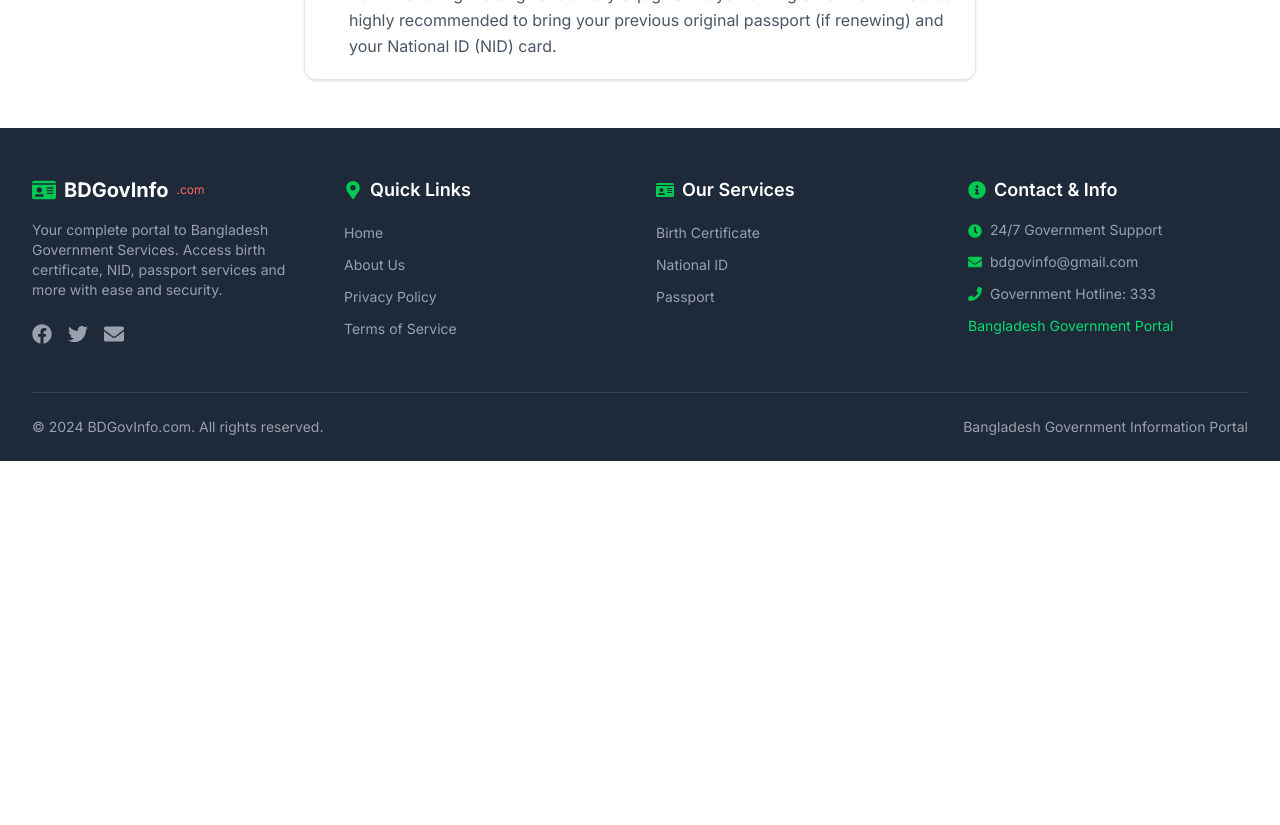
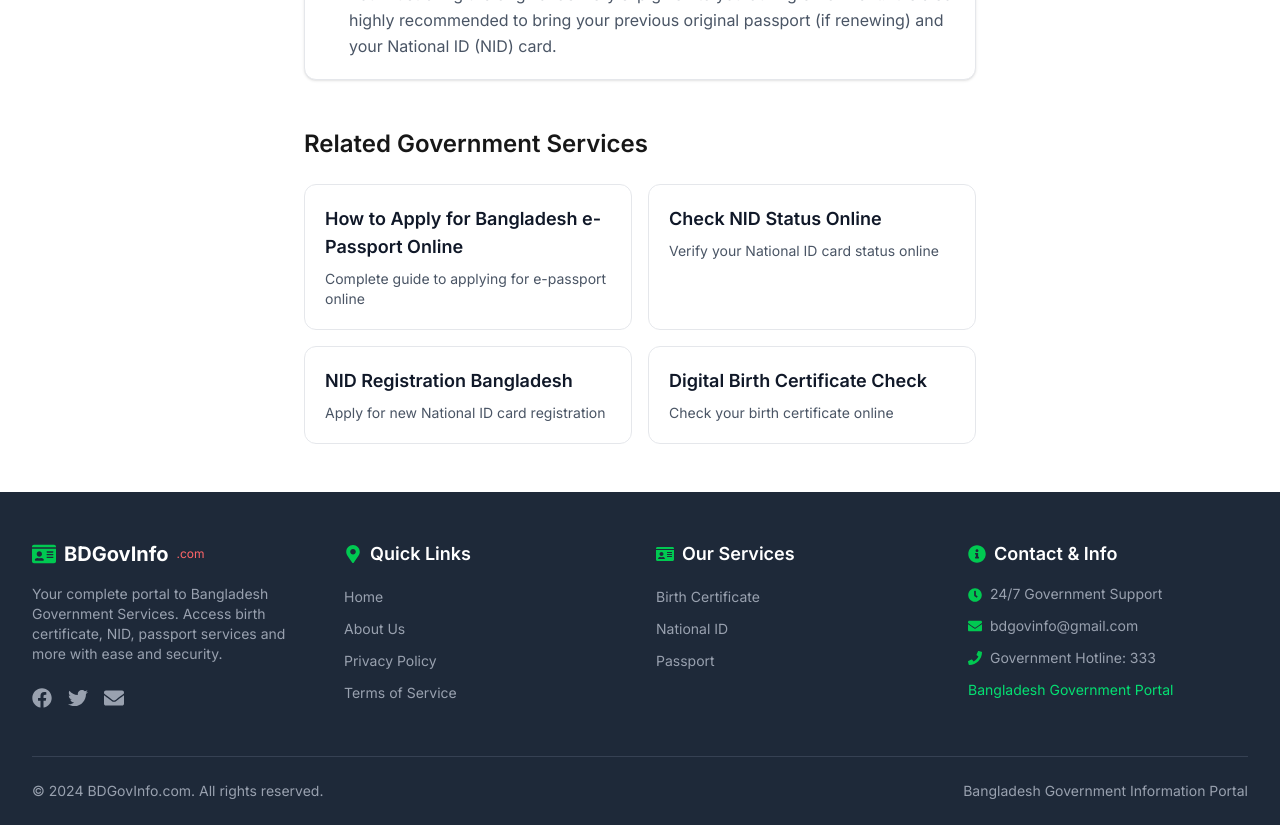
Before and after one commit to mdistiakahmed/bdgovinfo, a Next.js app: page /en/check-bangladesh-e-passport-status-online in a window 1280 px wide. Shown: the part 7120-7945 px from the top of the page. Before the commit the page ends 7581 px from the top, so only its background shows below. Built offline with nearby package versions, Linux system fonts and the light colour scheme.

Commit message:
add passport check

```diff
--- a/app/[lang]/(passport)/check-bangladesh-e-passport-status-online/page.tsx
+++ b/app/[lang]/(passport)/check-bangladesh-e-passport-status-online/page.tsx
@@ -168,7 +168,7 @@ export default async function PassportStatusPage({
               </li>
 
               <li>
-                <a href="#passport-faq" className="hover:underline">
+                <a href="#faq-section" className="hover:underline">
                   FAQ
                 </a>
               </li>
@@ -297,8 +297,6 @@ export default async function PassportStatusPage({
                   ? "You can find these details on the delivery slip provided by the passport office after completing your biometric enrollment. This slip is very important for tracking your application status online."
                   : "এই তথ্যগুলো আপনি বায়োমেট্রিক সম্পন্ন করার পর পাসপোর্ট অফিস থেকে পাওয়া ডেলিভারি স্লিপে পাবেন। অনলাইনে স্ট্যাটাস চেক করার জন্য এই স্লিপ অত্যন্ত গুরুত্বপূর্ণ।"}
               </p>
-
-
 
               <img
                 src="/passport/passport_delivery_slip.png"
@@ -500,6 +498,81 @@ export default async function PassportStatusPage({
               ))}
             </div>
           </div>
+
+          {/* Related Pages Section */}
+          <div className="mt-12">
+            <h2 className="text-2xl font-semibold mb-6">
+              {currentLang === "en"
+                ? "Related Government Services"
+                : "সম্পর্কিত সরকারি সেবাসমূহ"}
+            </h2>
+
+            <div className="grid md:grid-cols-2 gap-4">
+              <a
+                href={`/${currentLang}/how-to-apply-e-passport-bangladesh-online`}
+                className="block bg-white border border-gray-200 rounded-xl p-5 hover:border-blue-400 hover:shadow-md transition-all"
+              >
+                <h3 className="font-semibold text-lg text-gray-900 mb-2">
+                  {currentLang === "en"
+                    ? "How to Apply for Bangladesh e-Passport Online"
+                    : "বাংলাদেশ ই-পাসপোর্ট অনলাইনে আবেদন করার নিয়ম"}
+                </h3>
+                <p className="text-gray-600 text-sm">
+                  {currentLang === "en"
+                    ? "Complete guide to applying for e-passport online"
+                    : "ই-পাসপোর্ট অনলাইনে আবেদন করার সম্পূর্ণ নির্দেশিকা"}
+                </p>
+              </a>
+
+              <a
+                href={`/${currentLang}/nid-check-bangladesh`}
+                className="block bg-white border border-gray-200 rounded-xl p-5 hover:border-blue-400 hover:shadow-md transition-all"
+              >
+                <h3 className="font-semibold text-lg text-gray-900 mb-2">
+                  {currentLang === "en"
+                    ? "Check NID Status Online"
+                    : "এনআইডি স্ট্যাটাস অনলাইনে চেক করুন"}
+                </h3>
+                <p className="text-gray-600 text-sm">
+                  {currentLang === "en"
+                    ? "Verify your National ID card status online"
+                    : "আপনার জাতীয় পরিচয়পত্রের স্ট্যাটাস অনলাইনে যাচাই করুন"}
+                </p>
+              </a>
+
+              <a
+                href={`/${currentLang}/nid-registration-bangladesh`}
+                className="block bg-white border border-gray-200 rounded-xl p-5 hover:border-blue-400 hover:shadow-md transition-all"
+              >
+                <h3 className="font-semibold text-lg text-gray-900 mb-2">
+                  {currentLang === "en"
+                    ? "NID Registration Bangladesh"
+                    : "বাংলাদেশ এনআইডি রেজিস্ট্রেশন"}
+                </h3>
+                <p className="text-gray-600 text-sm">
+                  {currentLang === "en"
+                    ? "Apply for new National ID card registration"
+                    : "নতুন জাতীয় পরিচয়পত্রের জন্য আবেদন করুন"}
+                </p>
+              </a>
+
+              <a
+                href={`/${currentLang}/digital-birth-certificate-check-bangladesh`}
+                className="block bg-white border border-gray-200 rounded-xl p-5 hover:border-blue-400 hover:shadow-md transition-all"
+              >
+                <h3 className="font-semibold text-lg text-gray-900 mb-2">
+                  {currentLang === "en"
+                    ? "Digital Birth Certificate Check"
+                    : "ডিজিটাল জন্ম সনদ যাচাই করুন"}
+                </h3>
+                <p className="text-gray-600 text-sm">
+                  {currentLang === "en"
+                    ? "Check your birth certificate online"
+                    : "আপনার জন্ম সনদ অনলাইনে যাচাই করুন"}
+                </p>
+              </a>
+            </div>
+          </div>
         </div>
       </section>
     </div>
```
